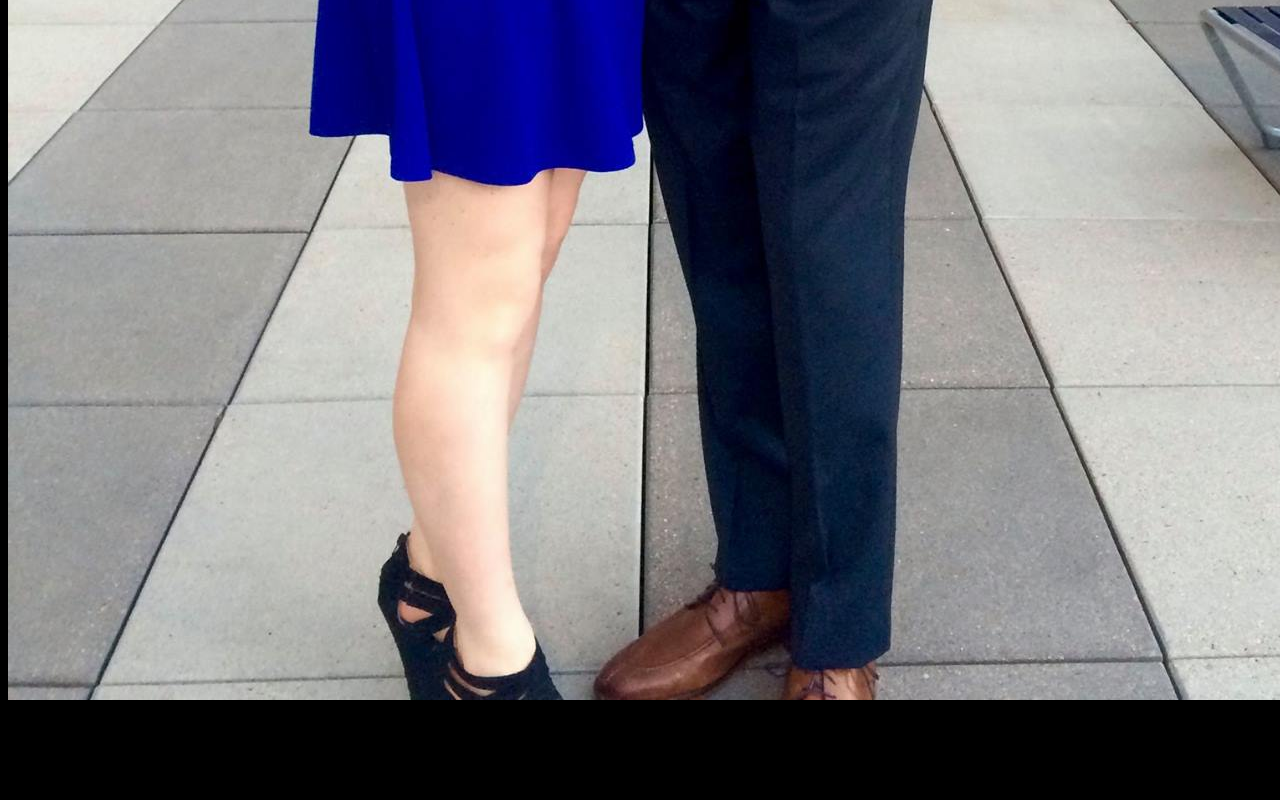
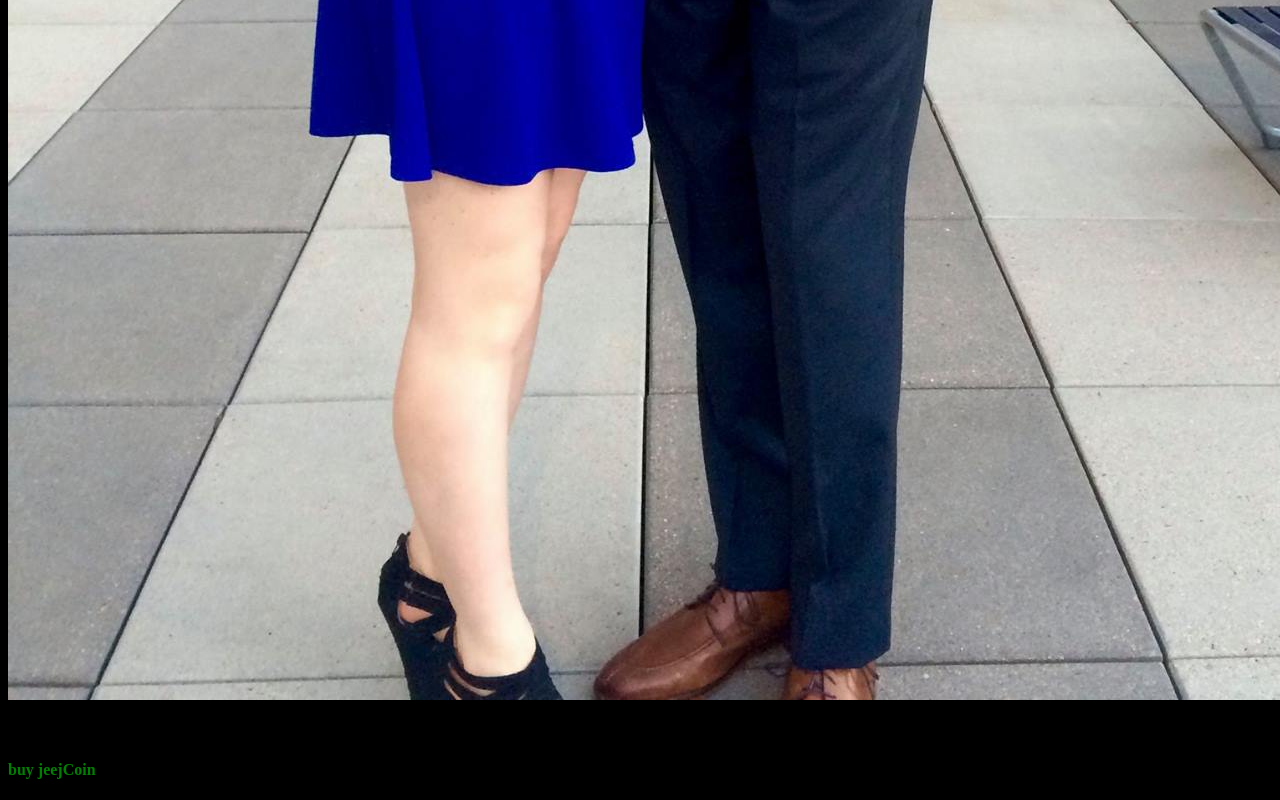
Before and after one commit to shrimand007/shrimand007.github.io, a plain HTML site: page index.html in a window 1280 px wide. Shown: the part 3761-4561 px from the top of the page. Drawn offline with Linux system fonts and the light colour scheme; files whose address does not match are found by name.

Commit message:
buy jeejcoin

```diff
--- a/index.html
+++ b/index.html
@@ -6,7 +6,7 @@
 <style>
 body {background-color: black;}
 h1   {color: red;}
-p    {color: green;}
+h4    {color: green;}
 </style>
 
 
@@ -21,6 +21,7 @@
 <br>
 <br>
 <br>
-<h5>buy jeejCoin</h5>
+<h4>buy jeejCoin</h5>
+
 </body>
 </html>
```
